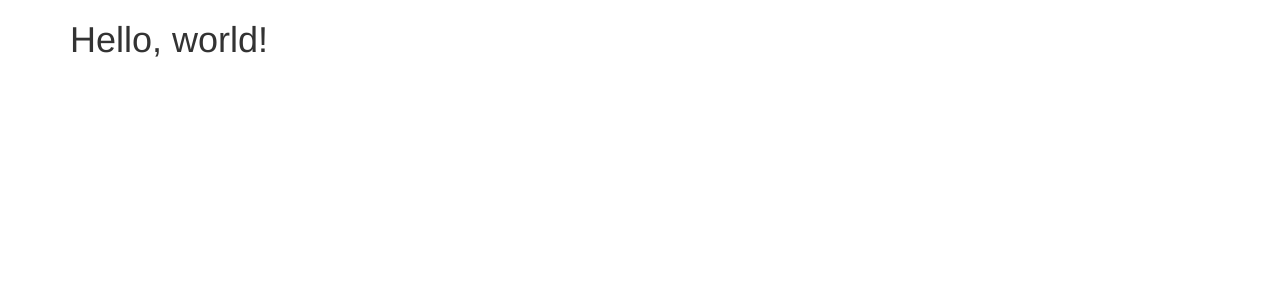
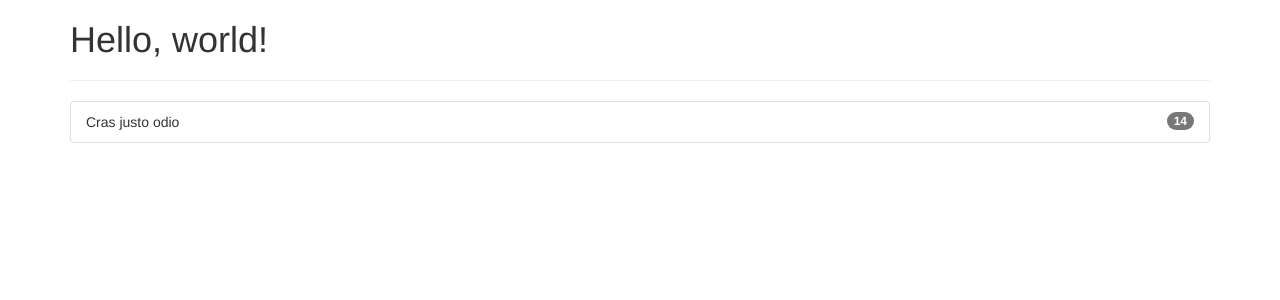
Before and after one commit to xpoveda/xpoveda.github.io, a Jekyll site: the page index.html, which Jekyll copies as it is, in a window 1280 px wide. Shown: the top 300 px of the page. Built offline with Jekyll 4.4.1, drawn with Linux system fonts in a browser that asks for light colours.

Commit message:
modificacion

```diff
--- a/index.html
+++ b/index.html
@@ -19,6 +19,13 @@
     <body>
     <div class="container">
       <h1>Hello, world!</h1>
+      <hr>
+ <ul class="list-group">
+  <li class="list-group-item">
+    <span class="badge">14</span>
+    Cras justo odio
+  </li>
+</ul>
     </div>
     <!-- jQuery (necessary for Bootstrap's JavaScript plugins) -->
     <script src="https://ajax.googleapis.com/ajax/libs/jquery/1.12.4/jquery.min.js"></script>
```
